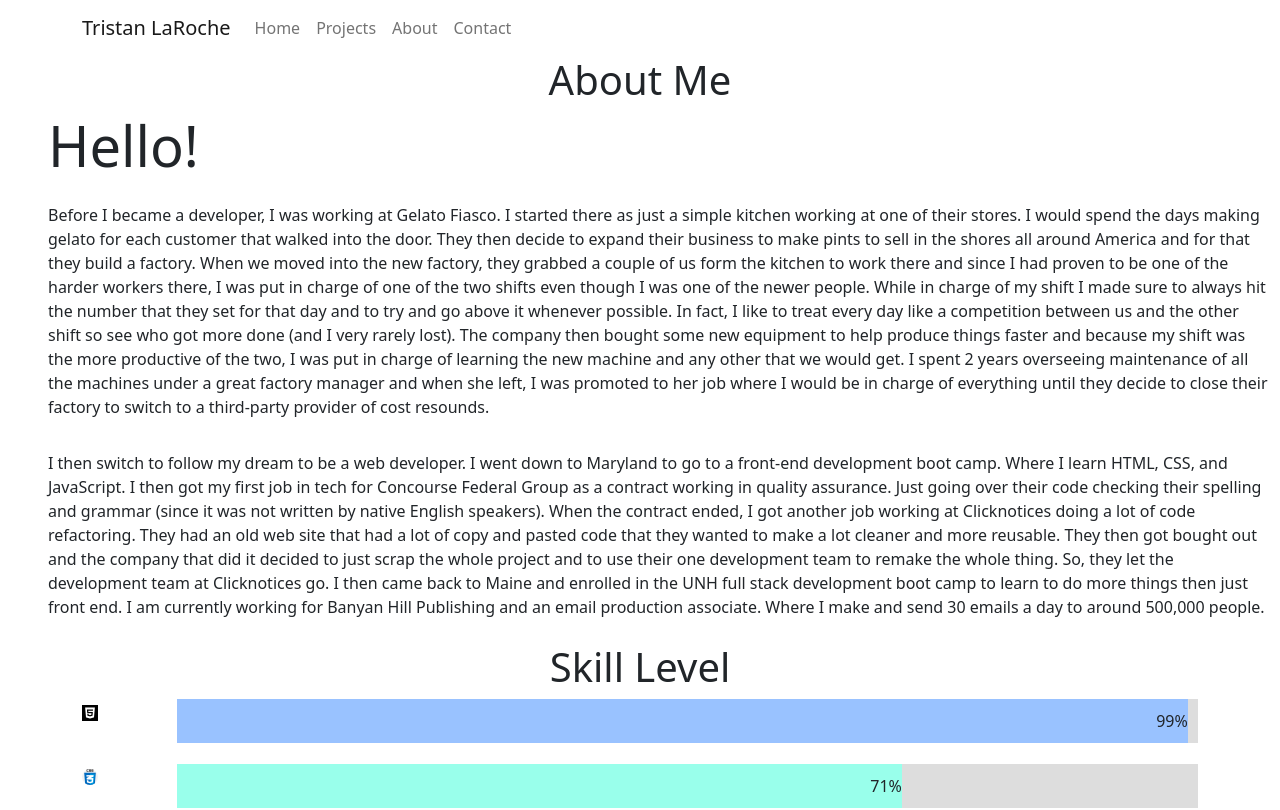
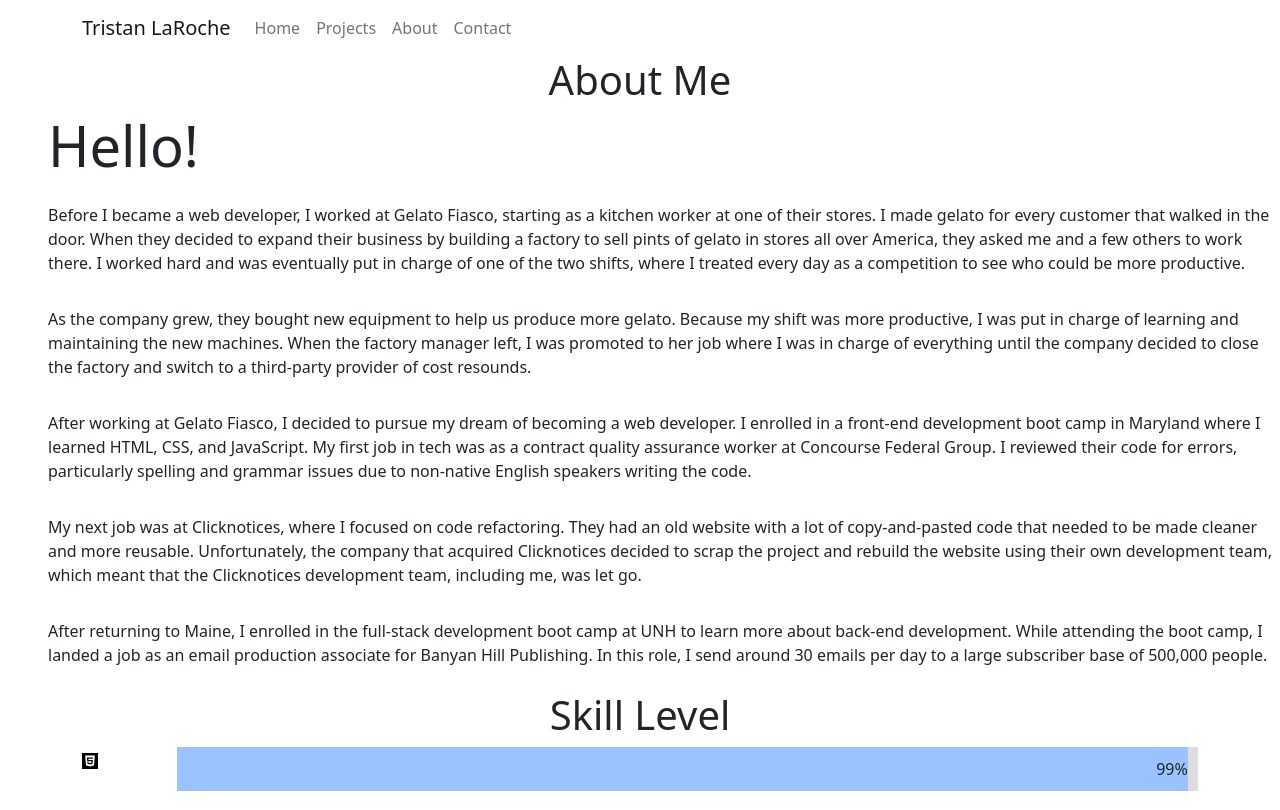
Before and after one commit to taroche/Profile, a React (Create React App) app: page /Profile/about in a window 1280 px wide. Shown: the top 810 px of the page. Built offline with nearby package versions, Linux system fonts and the light colour scheme.

Commit message:
proofed text in about me page

```diff
--- a/src/pages/Aboutpage.js
+++ b/src/pages/Aboutpage.js
@@ -16,46 +16,17 @@ const Aboutpage = () => {
       <div className="aboutMe">
         <p className="display-4 ps-5"> Hello!</p>
         <p className="p-2 ps-5">
-          Before I became a developer, I was working at Gelato Fiasco. I started
-          there as just a simple kitchen working at one of their stores. I would
-          spend the days making gelato for each customer that walked into the
-          door. They then decide to expand their business to make pints to sell
-          in the shores all around America and for that they build a factory.
-          When we moved into the new factory, they grabbed a couple of us form
-          the kitchen to work there and since I had proven to be one of the
-          harder workers there, I was put in charge of one of the two shifts
-          even though I was one of the newer people. While in charge of my shift
-          I made sure to always hit the number that they set for that day and to
-          try and go above it whenever possible. In fact, I like to treat every
-          day like a competition between us and the other shift so see who got
-          more done (and I very rarely lost). The company then bought some new
-          equipment to help produce things faster and because my shift was the
-          more productive of the two, I was put in charge of learning the new
-          machine and any other that we would get. I spent 2 years overseeing
-          maintenance of all the machines under a great factory manager and when
-          she left, I was promoted to her job where I would be in charge of
-          everything until they decide to close their factory to switch to a
-          third-party provider of cost resounds.
+        Before I became a web developer, I worked at Gelato Fiasco, starting as a kitchen worker at one of their stores. I made gelato for every customer that walked in the door. When they decided to expand their business by building a factory to sell pints of gelato in stores all over America, they asked me and a few others to work there. I worked hard and was eventually put in charge of one of the two shifts, where I treated every day as a competition to see who could be more productive.
         </p>
         <p className="p-2 ps-5">
-          I then switch to follow my dream to be a web developer. I went down to
-          Maryland to go to a front-end development boot camp. Where I learn
-          HTML, CSS, and JavaScript. I then got my first job in tech for
-          Concourse Federal Group as a contract working in quality assurance.
-          Just going over their code checking their spelling and grammar (since
-          it was not written by native English speakers). When the contract
-          ended, I got another job working at Clicknotices doing a lot of code
-          refactoring. They had an old web site that had a lot of copy and
-          pasted code that they wanted to make a lot cleaner and more reusable.
-          They then got bought out and the company that did it decided to just
-          scrap the whole project and to use their one development team to
-          remake the whole thing. So, they let the development team at
-          Clicknotices go. I then came back to Maine and enrolled in the UNH
-          full stack development boot camp to learn to do more things then just
-          front end. I am currently working for Banyan Hill Publishing and an
-          email production associate. Where I make and send 30 emails a day to
-          around 500,000 people.
+        As the company grew, they bought new equipment to help us produce more gelato. Because my shift was more productive, I was put in charge of learning and maintaining the new machines. When the factory manager left, I was promoted to her job where I was in charge of everything until the company decided to close the factory and switch to a third-party provider of cost resounds.
         </p>
+        <p className="p-2 ps-5">
+        After working at Gelato Fiasco, I decided to pursue my dream of becoming a web developer. I enrolled in a front-end development boot camp in Maryland where I learned HTML, CSS, and JavaScript. My first job in tech was as a contract quality assurance worker at Concourse Federal Group. I reviewed their code for errors, particularly spelling and grammar issues due to non-native English speakers writing the code.</p>
+        <p className="p-2 ps-5">
+        My next job was at Clicknotices, where I focused on code refactoring. They had an old website with a lot of copy-and-pasted code that needed to be made cleaner and more reusable. Unfortunately, the company that acquired Clicknotices decided to scrap the project and rebuild the website using their own development team, which meant that the Clicknotices development team, including me, was let go.</p>
+        <p className="p-2 ps-5">
+        After returning to Maine, I enrolled in the full-stack development boot camp at UNH to learn more about back-end development. While attending the boot camp, I landed a job as an email production associate for Banyan Hill Publishing. In this role, I send around 30 emails per day to a large subscriber base of 500,000 people.</p>
         <PageHeader text="Skill Level" />
       </div>
       <Container>
```
